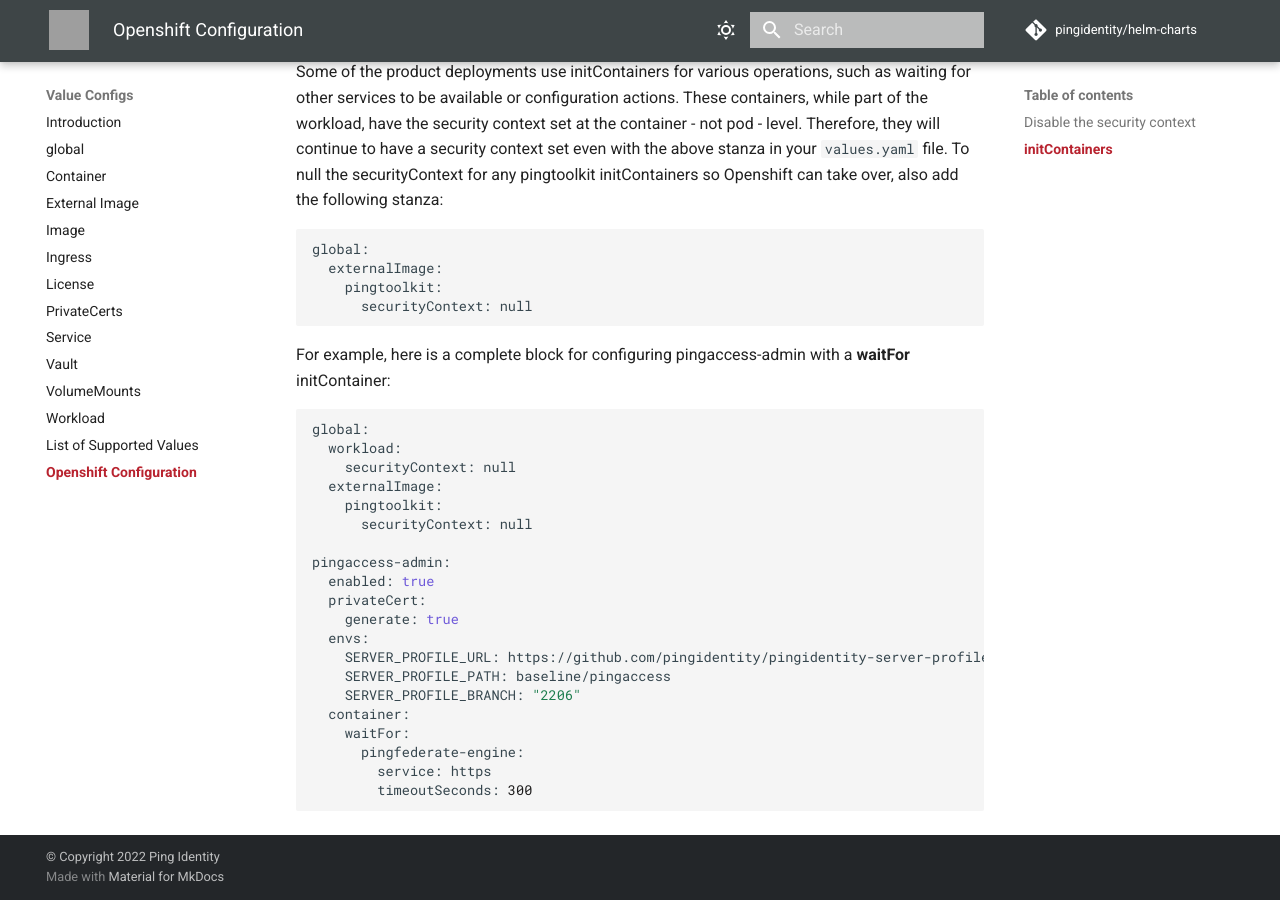
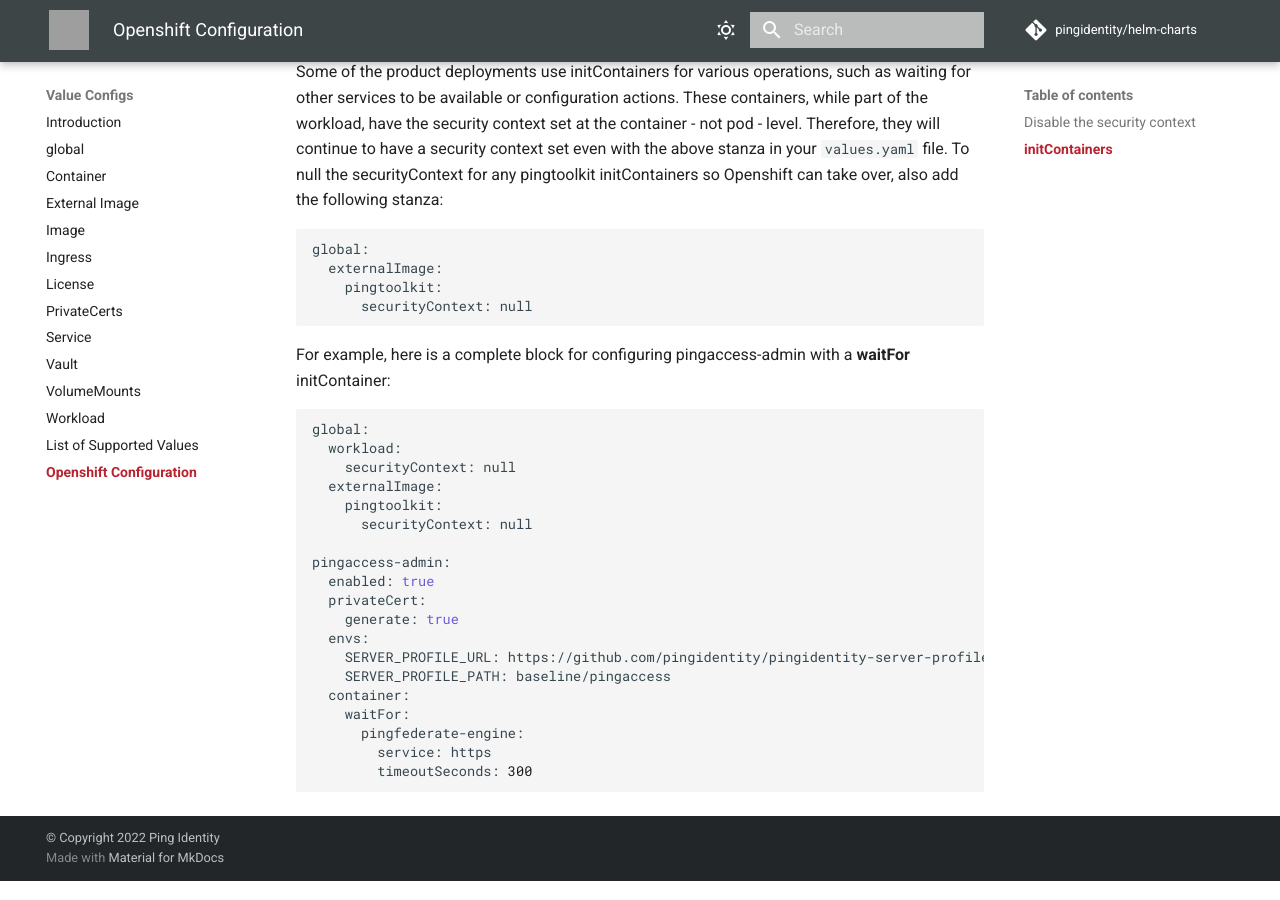
Before and after one commit to pingidentity/helm-charts, an MkDocs documentation site: the page built from docs/config/openshift.md, in a window 1280 px wide and 900 px high, scrolled down 695 px. Built offline with MkDocs 1.6.1 and Material for MkDocs 9.7.7, drawn with Linux system fonts in a browser that asks for light colours; comment, search, counter and statistics services are not loaded; grey boxes are pictures that could not be loaded.

Commit message:
Remove SERVER_PROFILE_BRANCH from example

```diff
--- a/docs/config/openshift.md
+++ b/docs/config/openshift.md
@@ -45,7 +45,6 @@
   envs:
     SERVER_PROFILE_URL: https://github.com/pingidentity/pingidentity-server-profiles.git
     SERVER_PROFILE_PATH: baseline/pingaccess
-    SERVER_PROFILE_BRANCH: "2206"
   container:
     waitFor:
       pingfederate-engine:
```
